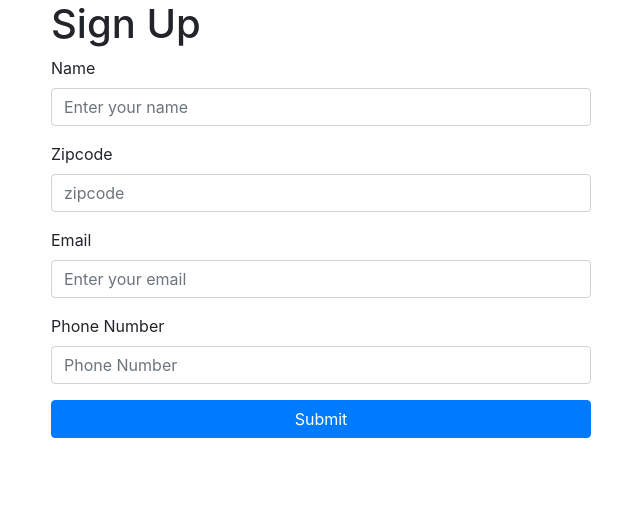
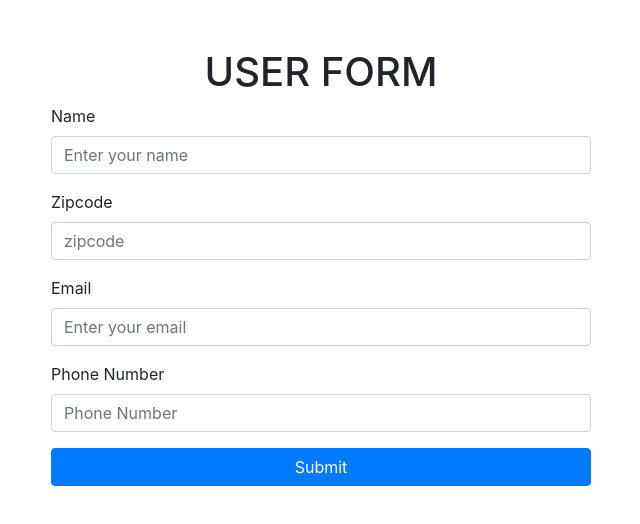
Before and after one commit to jaydev18/Form-validation-in-Regular-Expression, a plain HTML site: page index.html in a window 1280 px wide. Shown: the whole page, without its empty margins (319-959 px from the left). Drawn offline with nearby package versions, Linux system fonts and the light colour scheme.

Commit message:
minner changes in html file

```diff
--- a/index.html
+++ b/index.html
@@ -19,10 +19,10 @@
     <title>Form Validation</title>
   </head>
   <body>
-    <div class="container">
+    <div class="container pt-5">
       <div class="row">
         <div class="col-md-6 mx-auto">
-          <h1>Sign Up</h1>
+          <h1 class="text-center">USER FORM</h1>
           <form>
             <div class="form-group">
               <label>Name</label>
```
